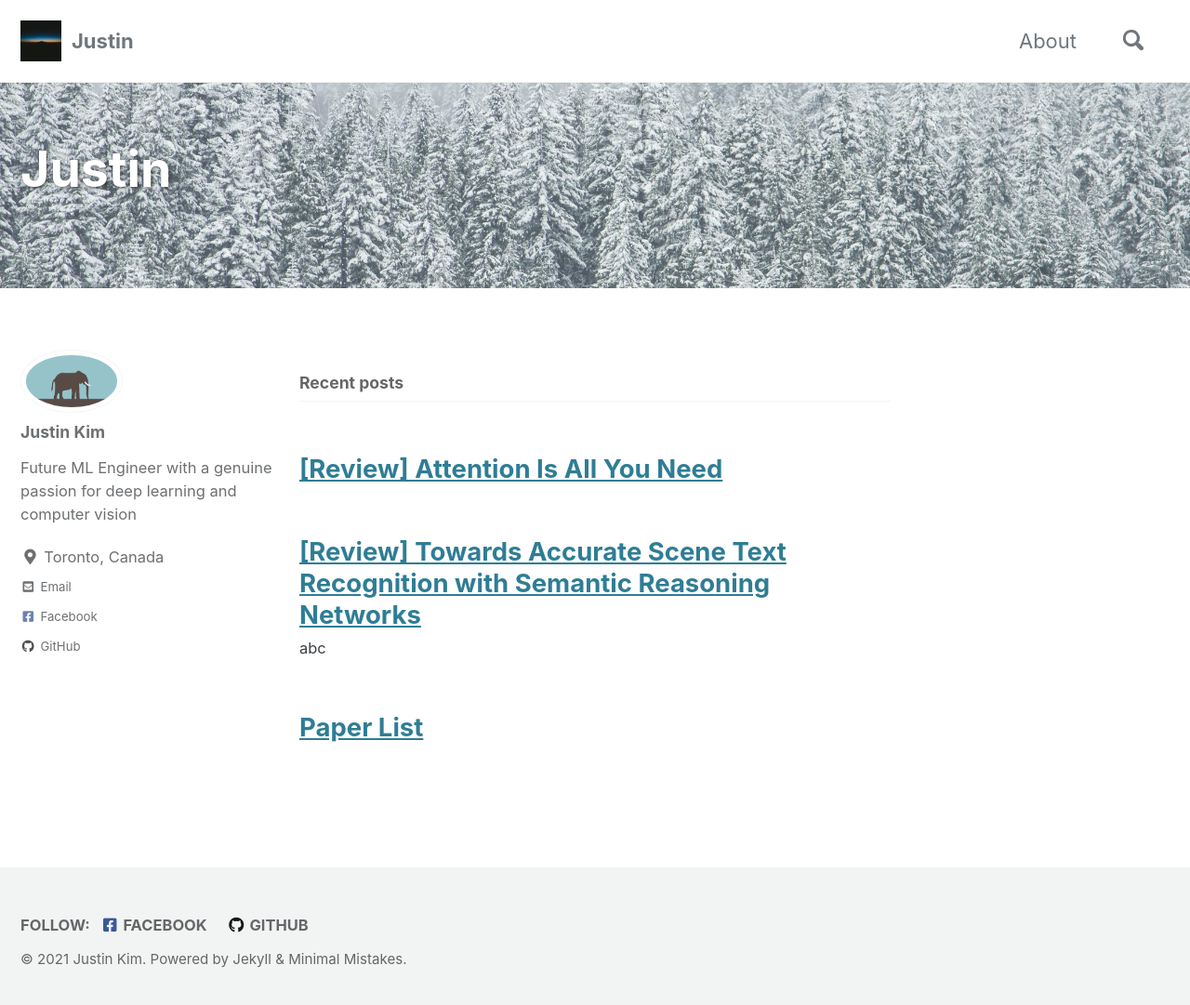
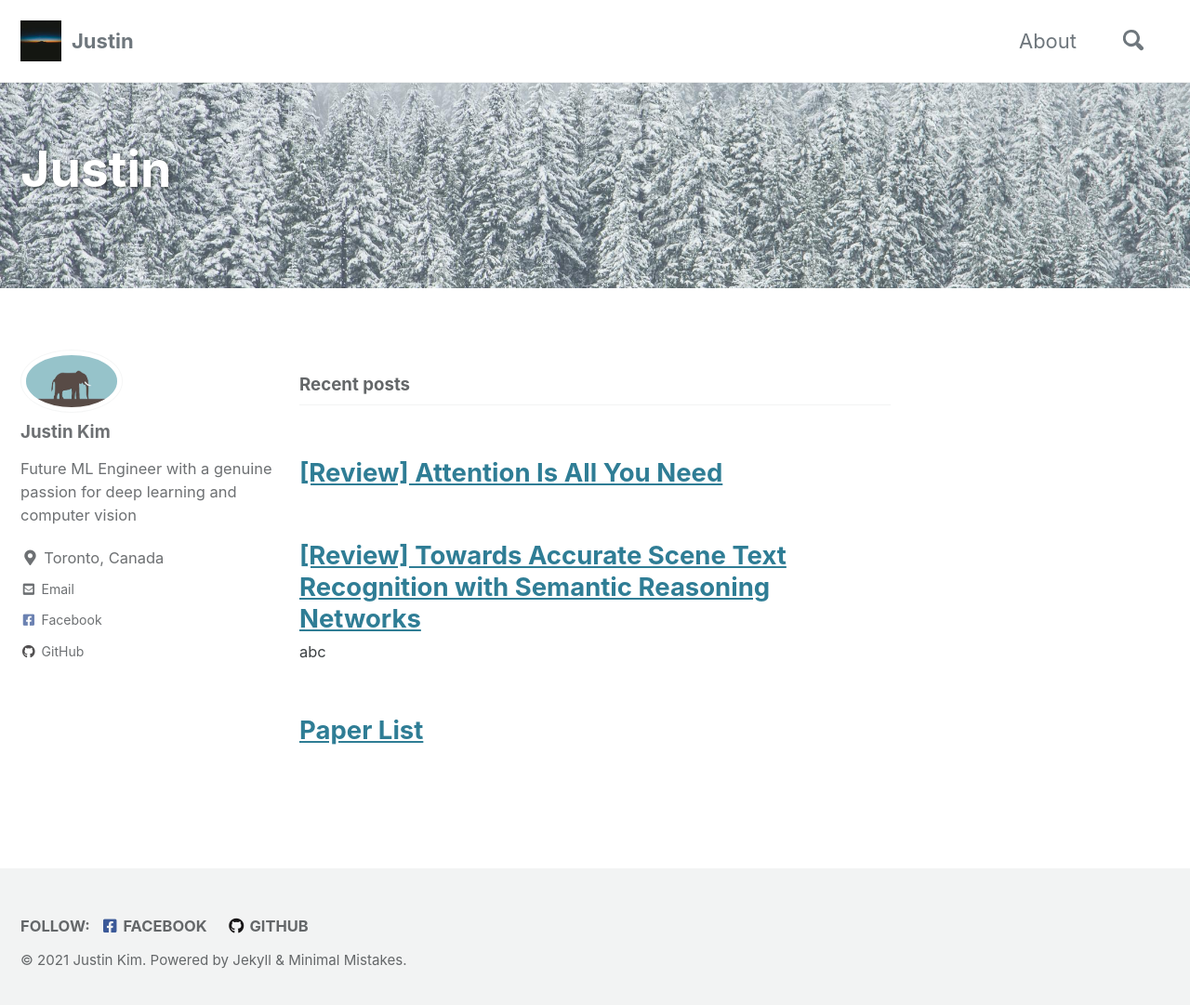
Before and after one commit to ijjustinKim/ijjustinKim.github.io, a Jekyll site: the page built from index.html, in a window 1280 px wide and 1088 px high. Shown: the top 1081 px of the window at 93% size. Built offline with Jekyll 4.4.1, drawn with Linux system fonts in a browser that asks for light colours; cached includes are drawn as plain includes; the list of posts is cut into pages by our own code.

Commit message:
updating styling

```diff
--- a/_layouts/single.html
+++ b/_layouts/single.html
@@ -61,7 +61,6 @@ layout: default
       {% include comments.html %}
     {% endif %}
   </article>
-
   {% comment %}<!-- only show related on a post page when `related: true` -->{% endcomment %}
   {% if page.id and page.related and site.related_posts.size > 0 %}
     <div class="page__related">
@@ -86,4 +85,5 @@ layout: default
       </div>
     </div>
   {% endif %}
+
 </div>
--- a/_sass/minimal-mistakes/_variables.scss
+++ b/_sass/minimal-mistakes/_variables.scss
@@ -38,7 +38,7 @@ $type-size-1: 2.441em !default; // ~39.056px
 $type-size-2: 1.953em !default; // ~31.248px
 $type-size-3: 1.563em !default; // ~25.008px
 $type-size-4: 1.25em !default; // ~20px
-$type-size-5: 0.8em !default; // ~16px
+$type-size-5: 0.85em !default; // ~16px
 $type-size-6: 0.75em !default; // ~12px
 $type-size-7: 0.6875em !default; // ~11px
 $type-size-8: 0.625em !default; // ~10px
```
